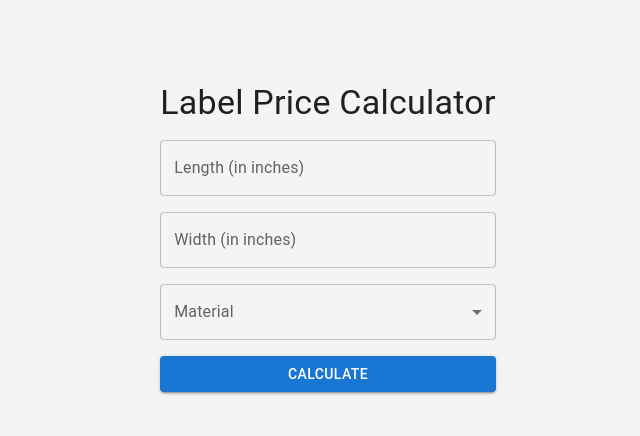
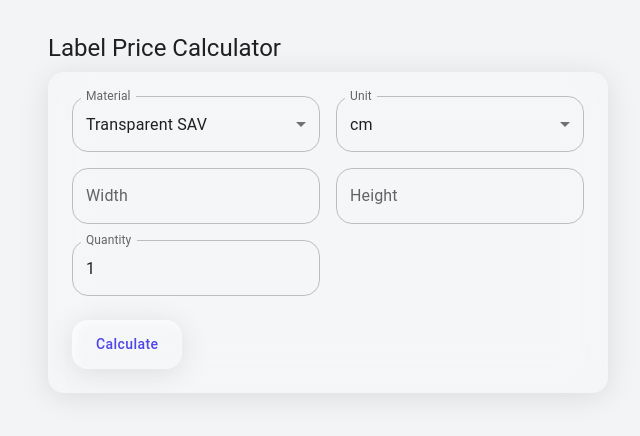
Before and after one commit to collinsasante/lablepp, a React (Vite) app: page / in a window 1280 px wide. Shown: the top 436 px of the page, without its empty margins (312-952 px from the left). Built offline with nearby package versions, Linux system fonts and the light colour scheme.

Commit message:
first commit

```diff
--- a/src/LabelPriceCalculator.jsx
+++ b/src/LabelPriceCalculator.jsx
@@ -1,105 +1,219 @@
 /** @jsxImportSource @emotion/react */
 import React, { useState } from "react";
-import { createTheme, ThemeProvider } from "@mui/material/styles";
 import { css, useTheme } from "@emotion/react";
 import {
   Box,
+  MenuItem,
   TextField,
+  Button,
+  Card,
   Typography,
-  Button,
-  FormControl,
-  InputLabel,
-  Select,
-  MenuItem,
+  Tooltip,
+  IconButton,
 } from "@mui/material";
+import { motion, AnimatePresence } from "framer-motion";
+import ContentCopyIcon from "@mui/icons-material/ContentCopy";
 
-const theme = createTheme({
-  palette: {
-    primary: {
-      main: "#1976d2",
-    },
-  },
-});
-
-const containerStyle = css`
-  display: flex;
-  flex-direction: column;
-  gap: 16px;
-  max-width: 400px;
-  margin: 50px auto;
+const glassCard = (theme) => css`
+  backdrop-filter: blur(20px);
+  background: ${theme.palette.background.paper};
+  border-radius: ${theme.shape.borderRadius}px;
+  box-shadow: ${theme.shadows[1]};
+  padding: 24px;
 `;
 
-function LabelPriceCalculator() {
-  const [length, setLength] = useState("");
+const neumorphicButton = (theme) => css`
+  box-shadow: ${theme.shadows[2]}, ${theme.shadows[1]};
+  border-radius: ${theme.shape.borderRadius}px;
+  padding: 12px 24px;
+  text-transform: none;
+`;
+
+export default function LabelPriceCalculator() {
+  const theme = useTheme();
+  const [type, setType] = useState("Transparent SAV");
+  const [unit, setUnit] = useState("cm");
   const [width, setWidth] = useState("");
-  const [material, setMaterial] = useState("");
-  const [price, setPrice] = useState(null);
-  const muiTheme = useTheme();
+  const [height, setHeight] = useState("");
+  const [qty, setQty] = useState(1);
+
+  const [finalProd, setFinalProd] = useState(null);
+  const [unitPrice, setUnitPrice] = useState(null);
+  const [total, setTotal] = useState(null);
+
+  const conv = { cm: 0.3937, inch: 1, feet: 12, meter: 39.37 };
+  const restrictedUnits = ["Transparent SAV", "Regular SAV", "PP"];
 
   const handleCalculate = () => {
-    if (!length || !width || !material) {
-      alert("Please fill out all fields.");
-      return;
+    const wIn = (parseFloat(width) || 0) * conv[unit];
+    const hIn = (parseFloat(height) || 0) * conv[unit];
+
+    let fp = 0;
+    let up = 0;
+
+    if (type === "Transparent SAV") {
+      fp = ((wIn * hIn) / 144) * 9.5;
+      up = fp * 1.5;
+    } else if (type === "Regular SAV") {
+      fp = ((wIn * hIn) / 144) * 8;
+      up = fp * 1.5;
+    } else if (type === "PP") {
+      fp = ((wIn * hIn) / 144) * 8;
+      up = fp * 2;
+    } else if (type === "Flexy") {
+      const wFt = ((parseFloat(width) || 0) * conv[unit]) / 12;
+      const hFt = ((parseFloat(height) || 0) * conv[unit]) / 12;
+      fp = wFt * hFt * 2.7;
+      up = wFt * hFt * 4;
+    } else if (type === "PP") {
+      fp = ((wIn * hIn) / 144) * 16;
+      up = fp * 2;
+    } else {
+      fp = ((wIn * hIn) / 144) * 1.5;
+      up = fp * 1.5;
     }
 
-    const area = parseFloat(length) * parseFloat(width);
-    let rate = 0;
+    const tot = up * qty;
 
-    switch (material) {
-      case "paper":
-        rate = 0.05;
-        break;
-      case "vinyl":
-        rate = 0.1;
-        break;
-      case "polyester":
-        rate = 0.15;
-        break;
-      default:
-        rate = 0;
+    setFinalProd(fp);
+    setUnitPrice(up);
+    setTotal(tot);
+  };
+
+  const handleCopy = () => {
+    const text = `Cost Price: ₵${finalProd.toFixed(
+      2
+    )}\nSales Price: ₵${unitPrice.toFixed(2)}\nTotal: ₵${total.toFixed(
+      2
+    )}\nQuantity: ${qty}`;
+    navigator.clipboard.writeText(text);
+  };
+
+  const getAvailableUnits = () => {
+    if (type === "Flexy") {
+      return ["feet"];
     }
-
-    setPrice((area * rate).toFixed(2));
+    if (restrictedUnits.includes(type)) {
+      return ["cm", "inch"];
+    }
+    return Object.keys(conv);
   };
 
   return (
-    <ThemeProvider theme={theme}>
-      <Box css={containerStyle}>
-        <Typography variant="h4">Label Price Calculator</Typography>
+    <Box>
+      <Typography variant="h5" gutterBottom>
+        Label Price Calculator
+      </Typography>
+
+      <Card css={glassCard(theme)}>
+        <Box display="grid" gridTemplateColumns="1fr 1fr" gap={2} mb={3}>
           <TextField
-          label="Length (in inches)"
-          value={length}
-          onChange={(e) => setLength(e.target.value)}
-          type="number"
-          fullWidth
+            select
+            label="Material"
+            value={type}
+            onChange={(e) => {
+              setType(e.target.value);
+              if (
+                (e.target.value === "Flexy" && unit !== "feet") ||
+                (restrictedUnits.includes(e.target.value) &&
+                  (unit === "feet" || unit === "meter"))
+              ) {
+                setUnit("cm");
+                if (e.target.value === "Flexy") setUnit("feet");
+              }
+            }}
+          >
+            {[
+              "Transparent SAV",
+              "Regular SAV",
+              "PP",
+              "Flexy",
+              "PP Transparent(White)",
+            ].map((t) => (
+              <MenuItem key={t} value={t}>
+                {t}
+              </MenuItem>
+            ))}
+          </TextField>
+
+          <TextField
+            select
+            label="Unit"
+            value={unit}
+            onChange={(e) => setUnit(e.target.value)}
+          >
+            {getAvailableUnits().map((u) => (
+              <MenuItem key={u} value={u}>
+                {u}
+              </MenuItem>
+            ))}
+          </TextField>
+
+          <TextField
+            label="Width"
+            value={width}
+            onChange={(e) => setWidth(e.target.value)}
           />
           <TextField
-          label="Width (in inches)"
-          value={width}
-          onChange={(e) => setWidth(e.target.value)}
+            label="Height"
+            value={height}
+            onChange={(e) => setHeight(e.target.value)}
+          />
+          <TextField
+            label="Quantity"
             type="number"
-          fullWidth
+            value={qty}
+            onChange={(e) => setQty(+e.target.value)}
           />
-        <FormControl fullWidth>
-          <InputLabel>Material</InputLabel>
-          <Select
-            value={material}
-            onChange={(e) => setMaterial(e.target.value)}
-          >
-            <MenuItem value="paper">Paper</MenuItem>
-            <MenuItem value="vinyl">Vinyl</MenuItem>
-            <MenuItem value="polyester">Polyester</MenuItem>
-          </Select>
-        </FormControl>
-        <Button variant="contained" color="primary" onClick={handleCalculate}>
+        </Box>
+
+        <Button css={neumorphicButton(theme)} onClick={handleCalculate}>
           Calculate
         </Button>
-        {price && (
-          <Typography variant="h6">Estimated Price: ${price}</Typography>
+
+        <AnimatePresence>
+          {total !== null && (
+            <motion.div
+              key={total}
+              initial={{ opacity: 0, y: 20 }}
+              animate={{ opacity: 1, y: 0 }}
+              exit={{ opacity: 0, y: -20 }}
+            >
+              <Card
+                css={glassCard(theme)}
+                sx={{
+                  mt: 4,
+                  display: "flex",
+                  justifyContent: "space-between",
+                  alignItems: "center",
+                  gap: 2,
+                }}
+              >
+                <Box>
+                  <Typography sx={{ color: "", fontWeight: 600 }}>
+                    Cost Price: ₵{finalProd.toFixed(2)}
+                  </Typography>
+                  <Typography sx={{ color: "#1976d2", fontWeight: 600 }}>
+                    Quantity: {qty}
+                  </Typography>
+                  <Typography sx={{ color: "#1976d2", fontWeight: 600 }}>
+                    Sales Price: ₵{unitPrice.toFixed(2)}
+                  </Typography>
+                  <Typography sx={{ color: "#1976d2", fontWeight: 600 }}>
+                    Total: ₵{total.toFixed(2)}
+                  </Typography>
+                </Box>
+
+                <Tooltip title="Copy to clipboard">
+                  <IconButton onClick={handleCopy}>
+                    <ContentCopyIcon />
+                  </IconButton>
+                </Tooltip>
+              </Card>
+            </motion.div>
           )}
+        </AnimatePresence>
+      </Card>
     </Box>
-    </ThemeProvider>
   );
 }
-
-export default LabelPriceCalculator;
```
Lines whose indentation alone changed are shown as unchanged.
